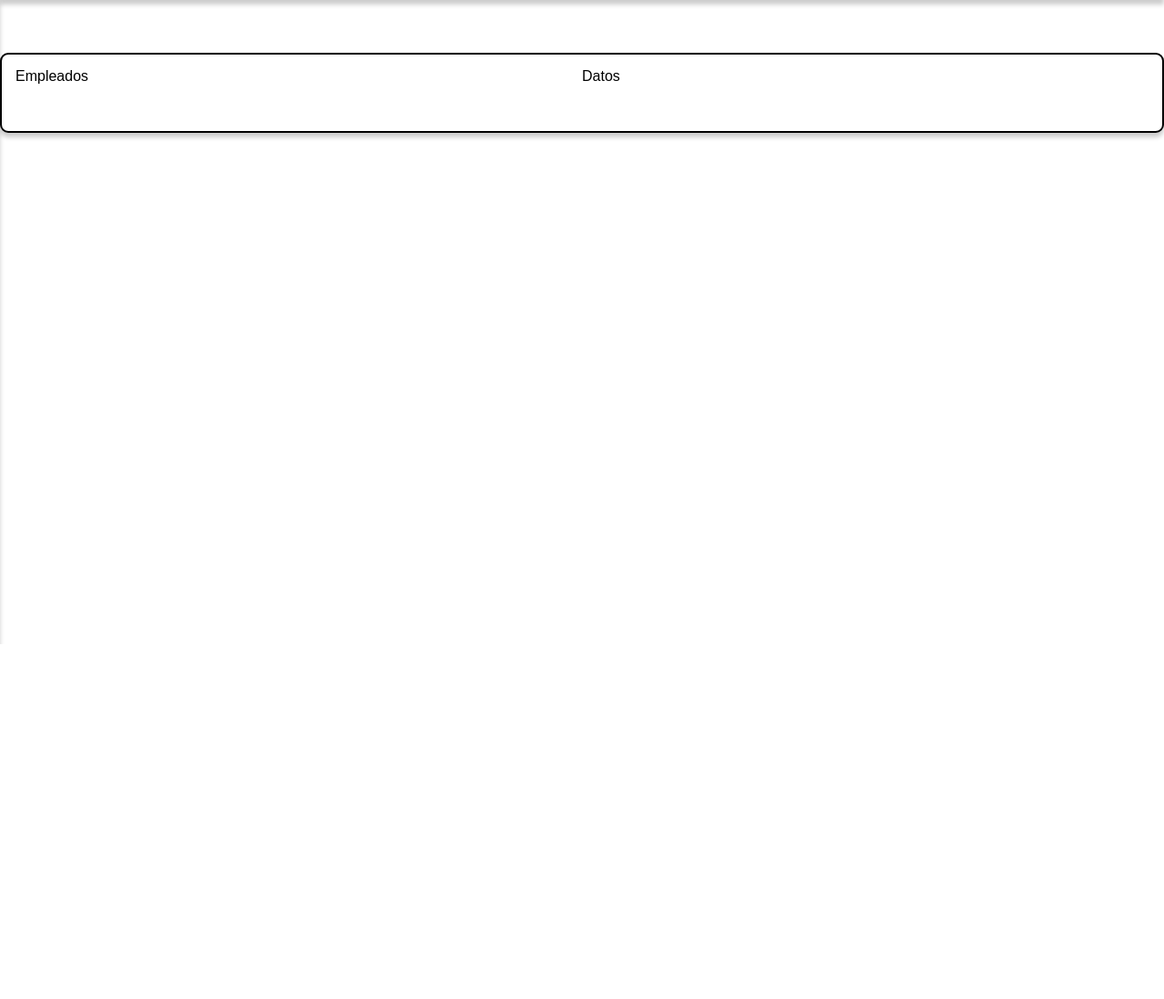
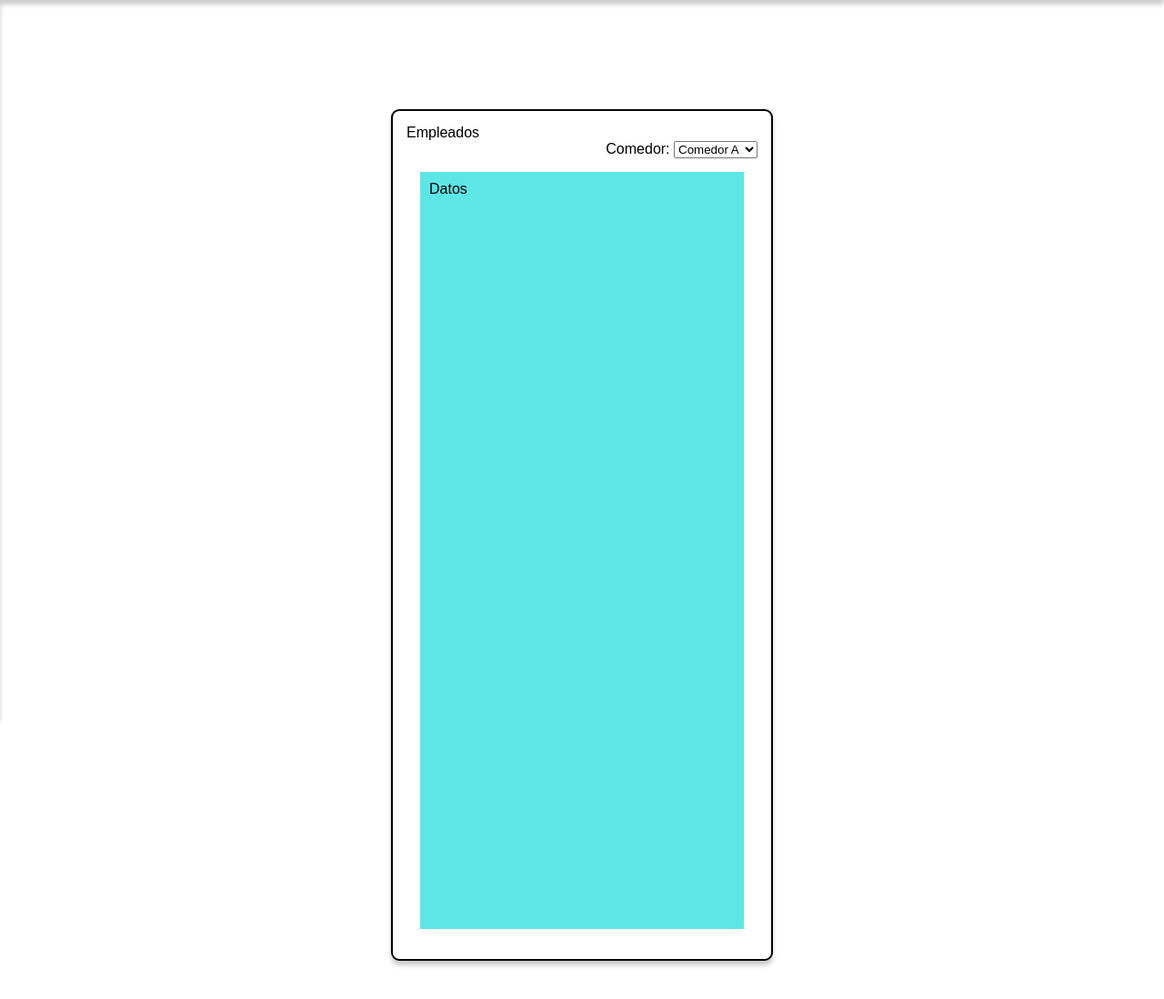
Before and after one commit to Its-Yayo/Dif-App-Web, a Python web app: template app/templates/personal.html in a window 1280 px wide. Shown: the part 92-1190 px from the top of the page at 91% size. Before the commit the page ends 800 px from the top, so only its background shows below. Run offline with Jinja, Linux system fonts and the light colour scheme; the template is opened without the code that fills it, so the values that code supplies are empty.

Commit message:
Se actualizan html y css

```diff
--- a/app/static/css/home.css
+++ b/app/static/css/home.css
@@ -134,8 +134,8 @@ nav a {
 .Dashb_container, .recaudacion_container, .inventario_container,
 .informe_container{
     margin-top: 25px;
-    margin-left: 250px;
-    margin-right: 250px;
+    margin-left: 180px;
+    margin-right: 180px;
     height: 70%;
     display: grid;
     gap: 30px;
@@ -197,7 +197,7 @@ nav a {
     box-shadow: 0px 5px 5px rgba(0, 0, 0, 0.2);
     display: grid;
     grid-template-columns: 1fr 1fr;
-    grid-template-rows: 1fr 1fr 1fr;
+    grid-template-rows: 1fr 9fr;
     gap: 0;
 }
 
@@ -217,12 +217,12 @@ nav a {
 
 .encabezado{
     grid-row: 1;
-    grid-column: auto;
+    grid-column: auto ;
 }
 
 .content{
     background-color: antiquewhite;
-    grid-row: 2 / span 4;
+    grid-row: 2;
     grid-column: 1 / span 3;
 }
 
--- a/app/static/css/personal.css
+++ b/app/static/css/personal.css
@@ -49,7 +49,7 @@ header {
     left: -250px;
     top: 0;
     transition: left 0.3s ease-in-out;
-    margin-top: 90px;
+    margin-top: 80px;
     box-shadow: 0px 5px 5px rgba(0, 0, 0, 0.2);
     font-size: 20px;
     z-index: 20px;
@@ -133,32 +133,39 @@ nav a {
     height: 130vh;
     margin-left: 0;
     transition: margin-left 0.5s;
+    align-content: center;
 }
 
 .container{
     margin-top: 20px;
     margin-left: 80px;
     margin-right: 80px;
-    height: 60%;
+    height: 90%;
     display: grid;
-    grid-template-columns: 1fr 1fr;
+    grid-template-columns: 1fr;
     grid-auto-rows: minmax(470px, 1fr);
     gap: 30px;
     align-content: center;
 }
 
-.item-1, .item-2{
+.sub-grid{
+    text-align: end;
+}
+
+.item-1{
     border: 2px black solid;
     border-radius: 9px;
     padding: 15px;
-    box-shadow: 0px 5px 5px rgba(0, 0, 0, 0.2);;
+    box-shadow: 0px 5px 5px rgba(0, 0, 0, 0.2);
+    margin-left: 350px;
+    margin-right: 350px;
 }
 
 .filter_btn{
     color: black;
 }
 
-.intainer{
+.content{
     margin: 15px;
     height: 90%; /* **** */
     padding: 10px;
--- a/app/templates/home.html
+++ b/app/templates/home.html
@@ -1,5 +1,9 @@
 
 {% extends 'layout.html' %}
+
+{% block css %}
+<link rel="stylesheet" href="../static/css/home.css">
+{% endblock %}
 
 {% block body %}
 
--- a/app/templates/layout.html
+++ b/app/templates/layout.html
@@ -4,7 +4,9 @@
     <meta charset="UTF-8">
     <meta name="viewport" content="width=device-width, initial-scale=1.0">
     <title>Comedores DIF</title>
-    <link rel="stylesheet" href="../static/css/home.css">
+    {% block css %}
+    {% endblock %}
+
     <script src="../static/js/btn_navbar.js"></script>
 </head>
 <body>
--- a/app/templates/personal.html
+++ b/app/templates/personal.html
@@ -1,4 +1,8 @@
 {% extends 'layout.html' %}
+
+{% block css %}
+<link rel="stylesheet" href="../static/css/personal.css">
+{% endblock %}
 
 {% block body %}
     <!-- Contenido de las secciones -->
@@ -7,8 +11,34 @@
     <div class="container">
 
         <div class="item-1" id="empleados">
-            Empleados
-            <div class="intainer">
+            <div class="encabezado" id="encabezado1">
+                Empleados
+            </div>
+
+            <form action="" method="get" class="sub-grid">
+                <label for="comedor">Comedor:</label>
+                <select id="comedor" name="comedor">
+                    <option value="Comedor A">Comedor A</option>
+                    <option value="Comedor B">Comedor B</option>
+                    <option value="Comedor C">Comedor C</option>
+                    <option value="Comedor D">Comedor D</option>
+                    <option value="Comedor E">Comedor E</option>
+                    <option value="Comedor F">Comedor F</option>
+                    <option value="Comedor G">Comedor G</option>
+                    <option value="Comedor H">Comedor H</option>
+                    <option value="Comedor I">Comedor I</option>
+                    <option value="Comedor J">Comedor J</option>
+                    <option value="Comedor K">Comedor K</option>
+                    <option value="Comedor L">Comedor L</option>
+                    <option value="Comedor M">Comedor M</option>
+                    <option value="Comedor N">Comedor N</option>
+                    <option value="Comedor O">Comedor O</option>
+                    <option value="Comedor P">Comedor P</option>
+                    <option value="Comedor Q">Comedor Q</option>
+                    <option value="Comedor R">Comedor R</option>
+                </select>
+            </form>
+            <div class="content">
                 Datos
             </div>
         </div>
```
